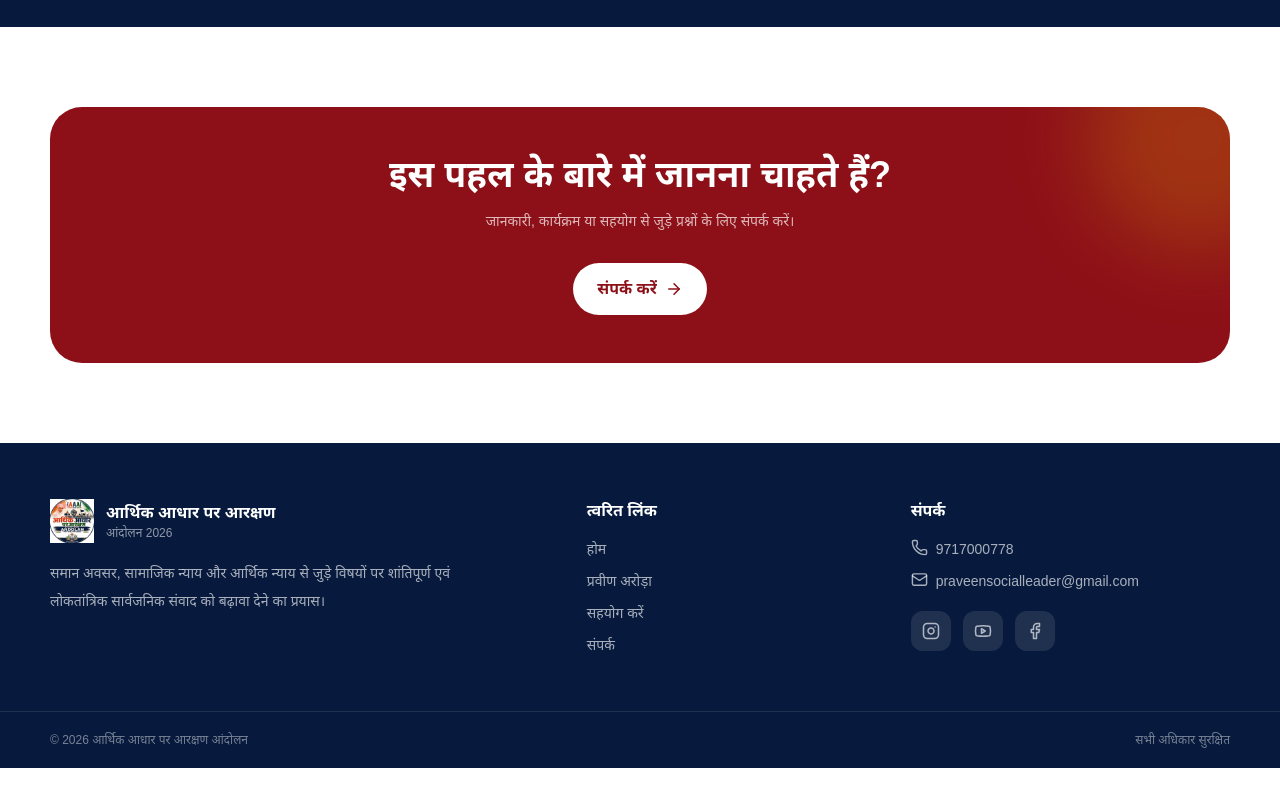
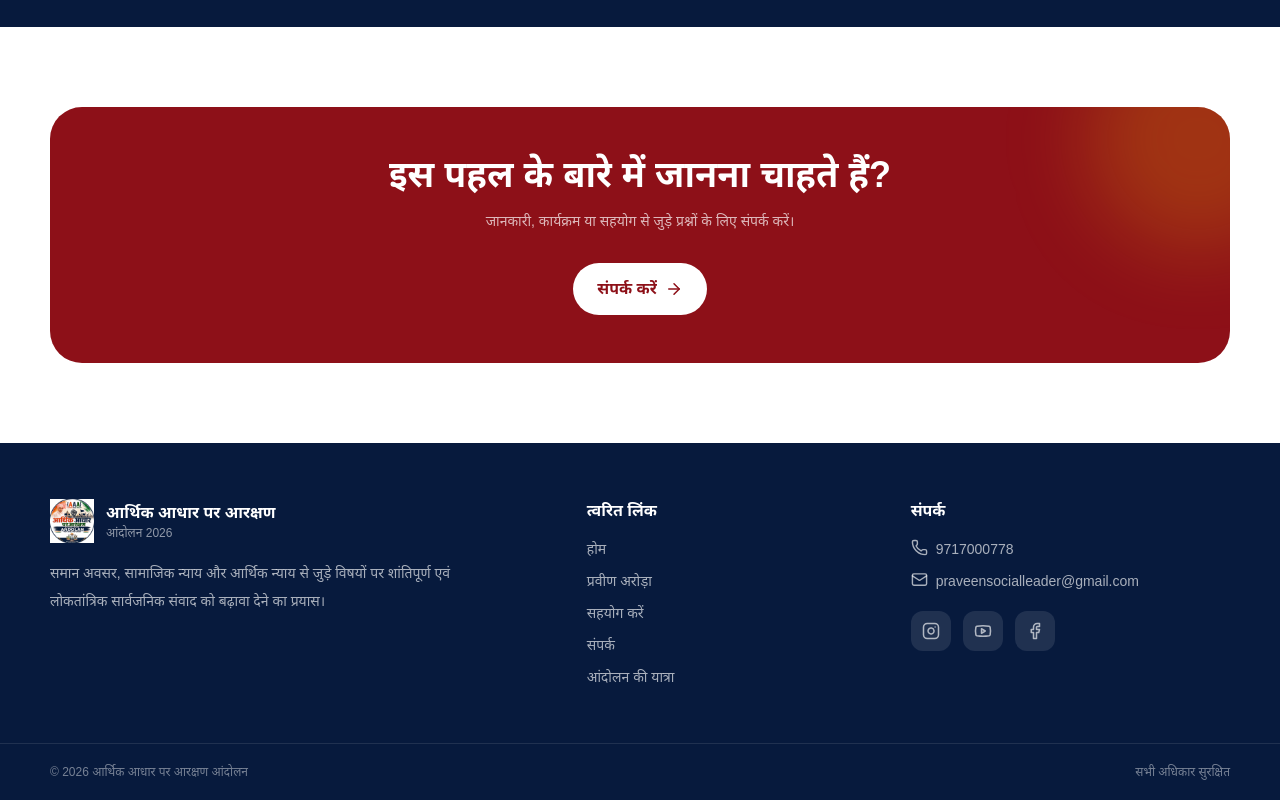
Before and after one commit to GouravSaini2004/Aarthikaadharandolan, a Next.js app: page / in a window 1280 px wide. Shown: the part 3004-3804 px from the top of the page. Before the commit the page ends 3772 px from the top, so only its background shows below. Built offline with nearby package versions, Linux system fonts and the light colour scheme.

Commit message:
Update Footer.tsx

```diff
--- a/components/Footer.tsx
+++ b/components/Footer.tsx
@@ -35,6 +35,7 @@ export default function Footer() {
             <Link className="block hover:text-white" href="/praveen-arora">प्रवीण अरोड़ा</Link>
             <Link className="block hover:text-white" href="/support">सहयोग करें</Link>
             <Link className="block hover:text-white" href="/contact">संपर्क</Link>
+            <Link className="block hover:text-white" href="/gallery">आंदोलन की यात्रा</Link>
           </div>
         </div>
 
```
